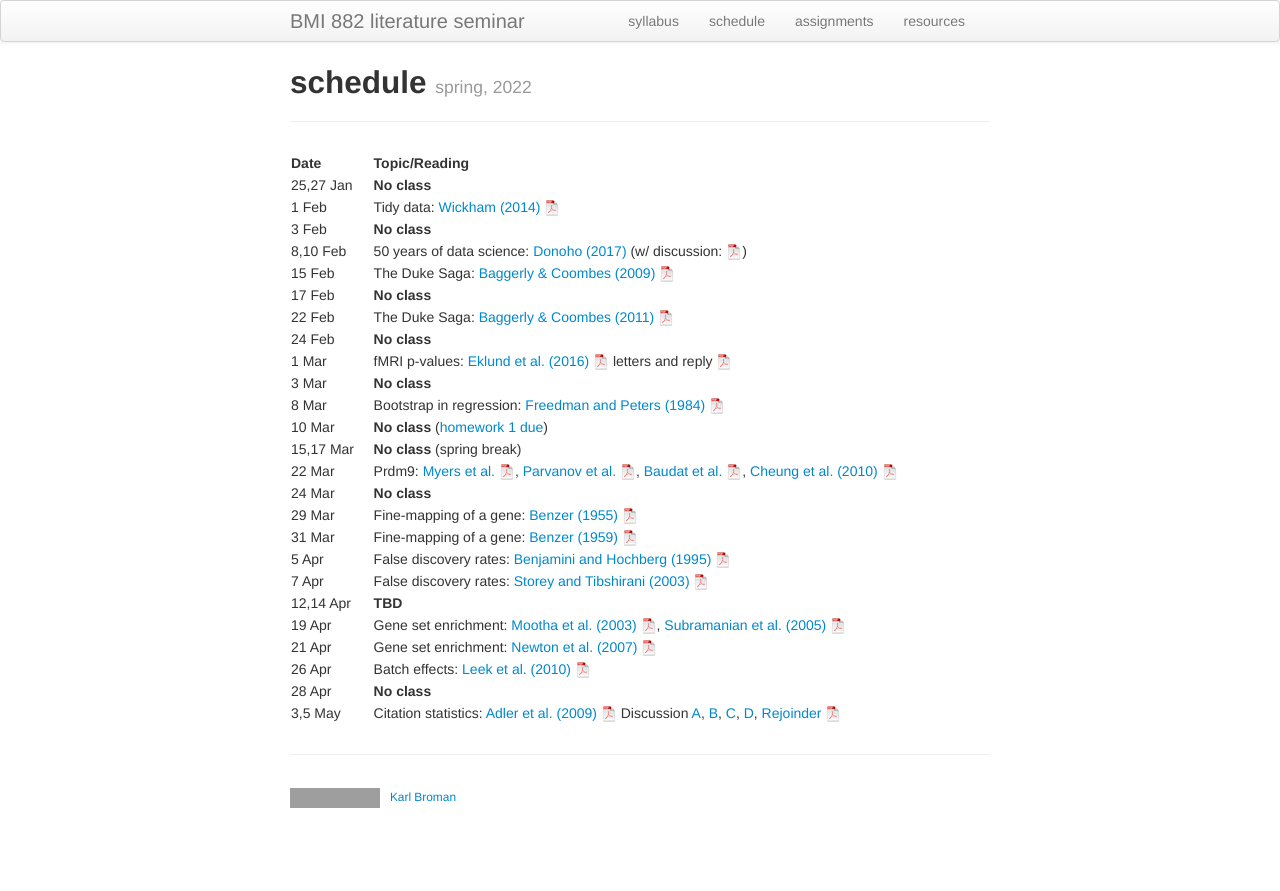
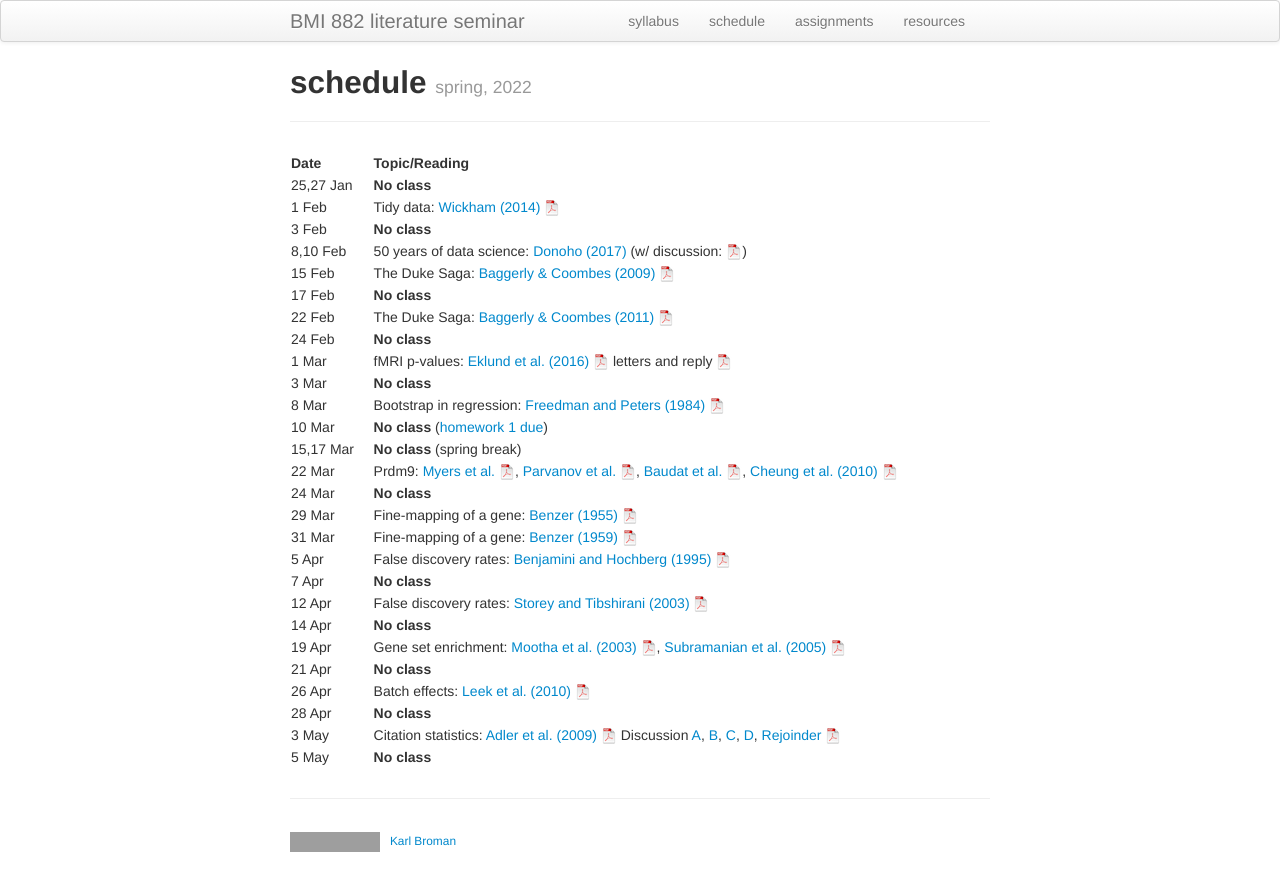
Before and after one commit to kbroman/BMI882_spring2023, a Jekyll site: the page built from schedule.md, in a window 1280 px wide. Shown: the top 891 px of the page. Built offline with Jekyll 4.4.1, drawn with Linux system fonts in a browser that asks for light colours; grey boxes are pictures that could not be loaded.

Commit message:
Revise schedule (drop some classes)

```diff
--- a/schedule.md
+++ b/schedule.md
@@ -25,10 +25,12 @@ description: Schedule and readings for BMI 882, Biomedical data science scholarl
 | 29 Mar      |    | Fine-mapping of a gene: [Benzer (1955)](https://doi.org/10.1073/pnas.41.6.344) [![pdf logo](icons/pdf-icon.png)](https://www.pnas.org/content/pnas/41/6/344.full.pdf)
 | 31 Mar      |    | Fine-mapping of a gene: [Benzer (1959)](https://doi.org/10.1073/pnas.45.11.1607) [![pdf logo](icons/pdf-icon.png)](https://www.pnas.org/content/pnas/45/11/1607.full.pdf)
 | 5 Apr      |    | False discovery rates: [Benjamini and Hochberg (1995)](https://doi.org/10.1111/j.2517-6161.1995.tb02031.x) [![pdf logo](icons/pdf-icon.png)](http://bit.ly/32ovGFh)
-| 7 Apr      |    | False discovery rates: [Storey and Tibshirani (2003)](https://doi.org/10.1073/pnas.1530509100) [![pdf logo](icons/pdf-icon.png)](https://www.pnas.org/content/pnas/100/16/9440.full.pdf)
-| 12,14 Apr   |    | **TBD**        |
+| 7 Apr       |    | **No class**        |
+| 12 Apr      |    | False discovery rates: [Storey and Tibshirani (2003)](https://doi.org/10.1073/pnas.1530509100) [![pdf logo](icons/pdf-icon.png)](https://www.pnas.org/content/pnas/100/16/9440.full.pdf)
+| 14 Apr      |    | **No class**        |
 | 19 Apr      |    | Gene set enrichment: [Mootha et al. (2003)](https://doi.org/10.1038/ng1180) [![pdf logo](icons/pdf-icon.png)](assets/mootha2003.pdf), [Subramanian et al. (2005)](https://doi.org/10.1073/pnas.0506580102) [![pdf logo](icons/pdf-icon.png)](https://www.pnas.org/content/pnas/102/43/15545.full.pdf)
-| 21 Apr      |    | Gene set enrichment: [Newton et al. (2007)](https://doi.org/10.1214/07-AOAS104) [![pdf logo](icons/pdf-icon.png)](https://projecteuclid.org/download/pdfview_1/euclid.aoas/1183143730)
+| 21 Apr      |    | **No class**        |
 | 26 Apr      |    | Batch effects: [Leek et al. (2010)](https://doi.org/10.1038/nrg2825) [![pdf logo](icons/pdf-icon.png)](https://www.nature.com/articles/nrg2825.pdf)
 | 28 Apr      |    | **No class** |
-| 3,5 May     |    | Citation statistics: [Adler et al. (2009)](https://doi.org/10.1214/09-STS285) [![pdf logo](icons/pdf-icon.png)](https://projecteuclid.org/download/pdfview_1/euclid.ss/1255009002) Discussion [A](https://doi.org/10.1214/09-STS285A), [B](https://doi.org/10.1214/09-STS285B), [C](https://doi.org/10.1214/09-STS285C), [D](https://doi.org/10.1214/09-STS285D), [Rejoinder](https://doi.org/10.1214/09-STS285REJ) [![pdf logo](icons/pdf-icon.png)](assets/adler2009_disc.pdf) |
+| 3 May      |    | Citation statistics: [Adler et al. (2009)](https://doi.org/10.1214/09-STS285) [![pdf logo](icons/pdf-icon.png)](https://projecteuclid.org/download/pdfview_1/euclid.ss/1255009002) Discussion [A](https://doi.org/10.1214/09-STS285A), [B](https://doi.org/10.1214/09-STS285B), [C](https://doi.org/10.1214/09-STS285C), [D](https://doi.org/10.1214/09-STS285D), [Rejoinder](https://doi.org/10.1214/09-STS285REJ) [![pdf logo](icons/pdf-icon.png)](assets/adler2009_disc.pdf) |
+| 5 May      |    | **No class** |
```
